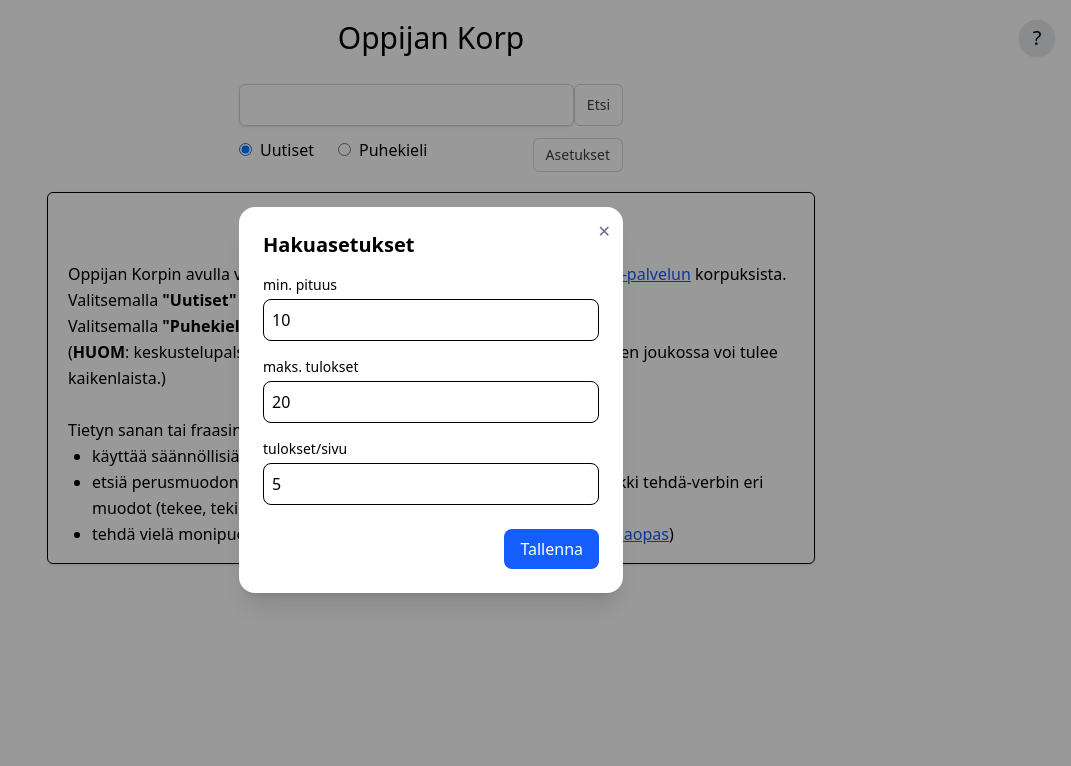
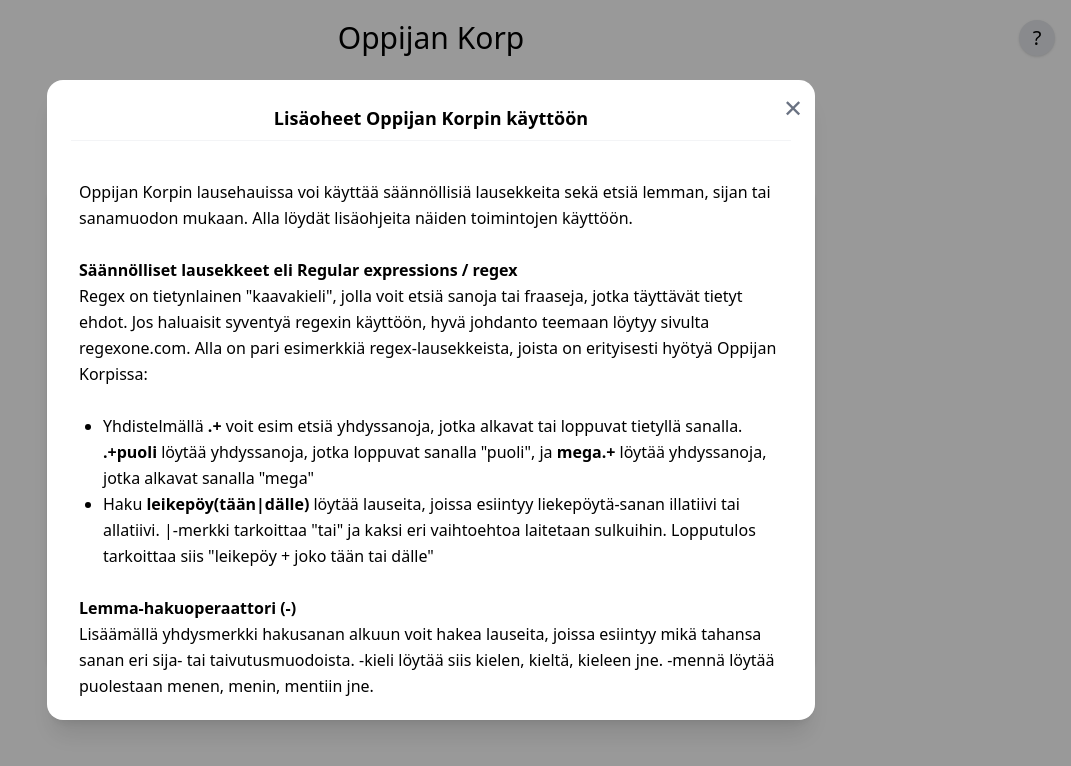
Before and after one commit to danradice/oppijan-korp, a React (Vite) app: page / in a window 1280 px wide. Both pictures are taken after a click on the button "Ohjeet". Shown: the top 766 px of the page, without its empty margins (209-1280 px from the left). Built offline with nearby package versions, Linux system fonts and the light colour scheme.

Commit message:
Ohjeet version 1 complete

```diff
--- a/src/App.tsx
+++ b/src/App.tsx
@@ -7,6 +7,7 @@
 import type { KorpResponse, KorpToken, KwicSummary, ApiParams, KorpKwic, Settings } from './types'
 import StatsBox from './components/StatsBox'
 import SettingsModal from './components/SettingsModal'
+import InstructionsModal from './components/InstructionsModal'
 
 // HELPER FUNCTIONS (in order of use)
 
@@ -51,6 +52,7 @@
     sentsPerPage: 5,
   })
   const [isSettingsOpen, setIsSettingsOpen] = useState(false)
+  const [isInstructionsOpen, setIsInstructionsOpen] = useState(false)
 
   //Main API function. Retrieves requested search string from Korp API and stores result in 'sents'
   async function fetchData(search: string, corp: string): Promise<void> {
@@ -160,12 +162,16 @@
         <button
           type="button"
           className="absolute right-4 top-1/2 -translate-y-1/2 bg-gray-200 hover:bg-gray-300 text-xl rounded-full w-9 h-9 flex items-center justify-center shadow"
-          aria-label="Asetukset"
-          onClick={() => setIsSettingsOpen(true)}
+          aria-label="Ohjeet"
+          onClick={() => setIsInstructionsOpen(true)}
         >
           ?
         </button>
       </div>
+      <InstructionsModal
+        isOpen={isInstructionsOpen}
+        onClose={() => setIsInstructionsOpen(false)}
+      />
       <SettingsModal
         isOpen={isSettingsOpen}
         initialSettings={settings}
@@ -191,7 +197,7 @@
       />
       <div>
         {showInstructions ? <InstructionBox/> : null}
-        {sents.length === 0 && !showInstructions ? <SentenceBox>Haetaan lauseita</SentenceBox> : null}
+        {sents.length === 0 && isLoading && showInstructions ? <SentenceBox>Haetaan lauseita</SentenceBox> : null}
         {sents.length > 0 && !showInstructions
           ? <StatsBox
           sents={sents}
--- a/src/components/InstructionBox.tsx
+++ b/src/components/InstructionBox.tsx
@@ -15,33 +15,25 @@
     </p>
     <p>Valitsemalla <b>"Uutiset"</b> saat lauseita YLE Uutisista.</p>
     <p>Valitsemalla <b>"Puhekieli"</b> saat lauseita Suomi24 keskustelupalstasta.</p>
-    <p>(<b>HUOM</b>: keskustelupalstat eivät ole tarkasti moderoituja, joten hakutulosten joukossa voi tulee kaikenlaista.)</p>
+    <p>(<b>HUOM</b>: keskustelupalstat eivät ole tarkasti moderoituja, joten hakutulosten joukossa voi tulla kaikenlaista.)</p>
     <p>&nbsp;</p>
     <p>Tietyn sanan tai fraasin hakemisen lisäksi voit:</p>
     <ul className="list-disc pl-6">
       <li>
-        käyttää säännöllisiä lausekkeita (
+        käyttää <b>säännöllisiä lausekkeita</b> eli Regex. Kokeile hakea <b><i>.+puoli</i></b>. Se löytää yhdyssanoja, jotka loppuvat sanalla "puoli". (
         <a
           href="https://quickref.me/regex"
           target="_blank"
           rel="noopener noreferrer"
           className="text-blue-600 underline"
         >
-          pikaopas
+          Regexin pikaopas englanniksi
         </a>
         )
       </li>
-      <li>etsiä perusmuodon mukaan lisäämällä =-merkki. =tehdä löytää siis kaikki tehdä-verbin eri muodot (tekee, teki, tehty jne.)</li>
-      <li>tehdä vielä monipuolisempia hakuja käyttämällä CQP-hakulauseita (
-        <a
-          href="https://www.kielipankki.fi/tuki/korp-edistynyt/"
-          target="_blank"
-          rel="noopener noreferrer"
-          className="text-blue-600 underline"
-        >
-          pikaopas
-        </a>)
-      </li>
+      <li>etsiä <b>perusmuodon</b> mukaan lisäämällä <b>yhdysmerkki</b> (-) sanan alkuun. Haulla <b><i>-tehdä hyvää</i></b> saat siis mukaan kaikki tehdä-verbin eri muodot (tekee, teki, tehty jne.).</li>
+      <li>etsiä <b>sijan</b> mukaan lisäämällä <b>puolilainausmerkki</b> (') plus sijamuodon lyhenne. Haulla <b><i>raskastaa 'Acc</i></b> löydät siis tapauksia, joissa rakastaa-verbia ei seuraa partatiivi! </li>
+      <li>etsiä <b>sanamuodon</b> mukaan lisäämällä <b>huudahdusmerkki</b> (!) plus sanamuodon lyhenne. Haulla <b><i>!Adv vihainen</i></b> selailet siis adverbeja, joita esiintyy vihainen-adjektiivin kanssa.</li>
     </ul>
   </div>
 )
--- /dev/null
+++ b/src/components/InstructionsModal.tsx
@@ -0,0 +1,170 @@
+const InstructionsModal = ({ isOpen, onClose }) => {
+  if (!isOpen) return null;
+  return (
+    <div className="fixed inset-0 z-50 flex items-center justify-center bg-black/40">
+      {/* Modal box: centered, 80vh height, scrollable content */}
+      <div className="bg-white rounded-2xl shadow-xl w-4/5 max-w-3xl p-6 relative leading-relaxed h-[80vh] flex flex-col">
+        {/* Close button */}
+        <button
+          onClick={onClose}
+          className="absolute top-3 right-3 text-gray-500 hover:text-gray-700 text-2xl"
+          aria-label="Sulje ohjeet"
+        >
+          ✕
+        </button>
+        {/* Header: stays visible while content scrolls */}
+        <div className="px-2 pb-2 border-b border-gray-100">
+          <p className='text-center text-lg font-semibold'>Lisäoheet Oppijan Korpin käyttöön</p>
+        </div>
+
+        {/* Scrollable body: fills remaining space */}
+        <div className="px-2 pt-3 overflow-y-auto flex-1">
+          <p>&nbsp;</p>
+          <p>Oppijan Korpin lausehauissa voi käyttää säännöllisiä lausekkeita sekä etsiä lemman, sijan tai sanamuodon mukaan. Alla löydät lisäohjeita näiden toimintojen käyttöön.</p>
+          <p>&nbsp;</p>
+          <p><strong>Säännölliset lausekkeet eli Regular expressions / regex</strong></p>
+          <p>Regex on tietynlainen &quot;kaavakieli&quot;, jolla voit etsiä sanoja tai fraaseja, jotka täyttävät tietyt ehdot. Jos haluaisit syventyä regexin käyttöön, hyvä johdanto teemaan löytyy sivulta regexone.com. Alla on pari esimerkkiä regex-lausekkeista, joista on erityisesti hyötyä Oppijan Korpissa:</p>
+          <p>&nbsp;</p>
+          <ul className="list-disc pl-6">
+            <li>
+              <p>Yhdistelmällä <b>.+</b> voit esim etsiä yhdyssanoja, jotka alkavat tai loppuvat tietyllä sanalla. <b>.+puoli</b> löytää yhdyssanoja, jotka loppuvat sanalla &quot;puoli&quot;, ja <b>mega.+</b> löytää yhdyssanoja, jotka alkavat sanalla &quot;mega&quot;</p>
+            </li>
+            <li>
+              <p>Haku <b>leikepöy(tään|dälle)</b> löytää lauseita, joissa esiintyy liekepöytä-sanan illatiivi tai allatiivi. |-merkki tarkoittaa &quot;tai&quot; ja kaksi eri vaihtoehtoa laitetaan sulkuihin. Lopputulos tarkoittaa siis &quot;leikepöy + joko tään tai dälle&quot;</p>
+            </li>
+          </ul>
+          <p>&nbsp;</p>
+          <p><strong>Lemma-hakuoperaattori (-)</strong></p>
+          <p>Lisäämällä yhdysmerkki hakusanan alkuun voit hakea lauseita, joissa esiintyy mikä tahansa sanan eri sija- tai taivutusmuodoista. -kieli löytää siis kielen, kieltä, kieleen jne. -mennä löytää puolestaan menen, menin, mentiin jne.</p>
+          <p>&nbsp;</p>
+          <p><strong>Sija-hakuoperaattori (&#39;)</strong></p>
+          <p>Lisäämällä puolilainausmerkki + lyhenne voit etsiä sijan mukaan. Kullekin sijalle on oma kolmen kirjaimen lyhenne, joka löytyy alla olevasta taulukosta</p>
+          <p>&nbsp;</p>
+          <table className="border-collapse border border-gray-300">
+            <thead>
+              <tr>
+                <th className="border border-gray-300 px-4 py-2">Sijamuoto</th>
+                <th className="border border-gray-300 px-4 py-2">Lyhenne</th>
+              </tr>
+            </thead>
+            <tbody>
+              <tr>
+                <td className="border border-gray-300 px-4 py-2">Nominatiivi</td>
+                <td className="border border-gray-300 px-4 py-2">Nom</td>
+              </tr>
+              <tr>
+                <td className="border border-gray-300 px-4 py-2">Genetiivi</td>
+                <td className="border border-gray-300 px-4 py-2">Gen</td>
+              </tr>
+              <tr>
+                <td className="border border-gray-300 px-4 py-2">Akkusatiivi</td>
+                <td className="border border-gray-300 px-4 py-2">Acc</td>
+              </tr>
+              <tr>
+                <td className="border border-gray-300 px-4 py-2">Partitiivi</td>
+                <td className="border border-gray-300 px-4 py-2">Par</td>
+              </tr>
+              <tr>
+                <td className="border border-gray-300 px-4 py-2">Inessiivi</td>
+                <td className="border border-gray-300 px-4 py-2">Ine</td>
+              </tr>
+              <tr>
+                <td className="border border-gray-300 px-4 py-2">Elatiivi</td>
+                <td className="border border-gray-300 px-4 py-2">Ela</td>
+              </tr>
+              <tr>
+                <td className="border border-gray-300 px-4 py-2">Illatiivi</td>
+                <td className="border border-gray-300 px-4 py-2">Ill</td>
+              </tr>
+              <tr>
+                <td className="border border-gray-300 px-4 py-2">Adessiivi</td>
+                <td className="border border-gray-300 px-4 py-2">Ade</td>
+              </tr>
+              <tr>
+                <td className="border border-gray-300 px-4 py-2">Ablatiivi</td>
+                <td className="border border-gray-300 px-4 py-2">Abl</td>
+              </tr>
+              <tr>
+                <td className="border border-gray-300 px-4 py-2">Allatiivi</td>
+                <td className="border border-gray-300 px-4 py-2">All</td>
+              </tr>
+              <tr>
+                <td className="border border-gray-300 px-4 py-2">Essiivi</td>
+                <td className="border border-gray-300 px-4 py-2">Ess</td>
+              </tr>
+              <tr>
+                <td className="border border-gray-300 px-4 py-2">Translatiivi</td>
+                <td className="border border-gray-300 px-4 py-2">Tra</td>
+              </tr>
+              <tr>
+                <td className="border border-gray-300 px-4 py-2">Instruktiivi</td>
+                <td className="border border-gray-300 px-4 py-2">Ins</td>
+              </tr>
+              <tr>
+                <td className="border border-gray-300 px-4 py-2">Abessiivi</td>
+                <td className="border border-gray-300 px-4 py-2">Abe</td>
+              </tr>
+              <tr>
+                <td className="border border-gray-300 px-4 py-2">Komitatiivi</td>
+                <td className="border border-gray-300 px-4 py-2">Kom</td>
+              </tr>
+            </tbody>
+          </table>
+          <p>&nbsp;</p>
+          <p><strong>Sanamuoto-hakuoperaattori (!)</strong></p>
+          <p>Lisäämällä huudahdusmerkki + lyhenne voit etsiä sanamuodon mukaan. Alla olevassa taulukossa on eri sanamuotojen lyhenteet.</p>
+          <p>&nbsp;</p>
+          <table className="border-collapse border border-gray-300">
+            <thead>
+              <tr>
+                <th className="border border-gray-300 px-4 py-2">Sanaluokka</th>
+                <th className="border border-gray-300 px-4 py-2">Lyhenne</th>
+              </tr>
+            </thead>
+            <tbody>
+              <tr>
+                <td className="border border-gray-300 px-4 py-2">Substantiivi</td>
+                <td className="border border-gray-300 px-4 py-2">N</td>
+              </tr>
+              <tr>
+                <td className="border border-gray-300 px-4 py-2">Adjektiivi</td>
+                <td className="border border-gray-300 px-4 py-2">A</td>
+              </tr>
+              <tr>
+                <td className="border border-gray-300 px-4 py-2">Verbi</td>
+                <td className="border border-gray-300 px-4 py-2">V</td>
+              </tr>
+              <tr>
+                <td className="border border-gray-300 px-4 py-2">Adpositio</td>
+                <td className="border border-gray-300 px-4 py-2">Adp</td>
+              </tr>
+              <tr>
+                <td className="border border-gray-300 px-4 py-2">Adverbi</td>
+                <td className="border border-gray-300 px-4 py-2">Adv</td>
+              </tr>
+              <tr>
+                <td className="border border-gray-300 px-4 py-2">Interjektio</td>
+                <td className="border border-gray-300 px-4 py-2">Interj</td>
+              </tr>
+              <tr>
+                <td className="border border-gray-300 px-4 py-2">Konjunktio</td>
+                <td className="border border-gray-300 px-4 py-2">C</td>
+              </tr>
+              <tr>
+                <td className="border border-gray-300 px-4 py-2">Numeraali</td>
+                <td className="border border-gray-300 px-4 py-2">Num</td>
+              </tr>
+              <tr>
+                <td className="border border-gray-300 px-4 py-2">Pronomini</td>
+                <td className="border border-gray-300 px-4 py-2">Pron</td>
+              </tr>
+            </tbody>
+          </table>
+
+        </div>
+      </div>
+    </div>
+  );
+};
+
+export default InstructionsModal;
```
